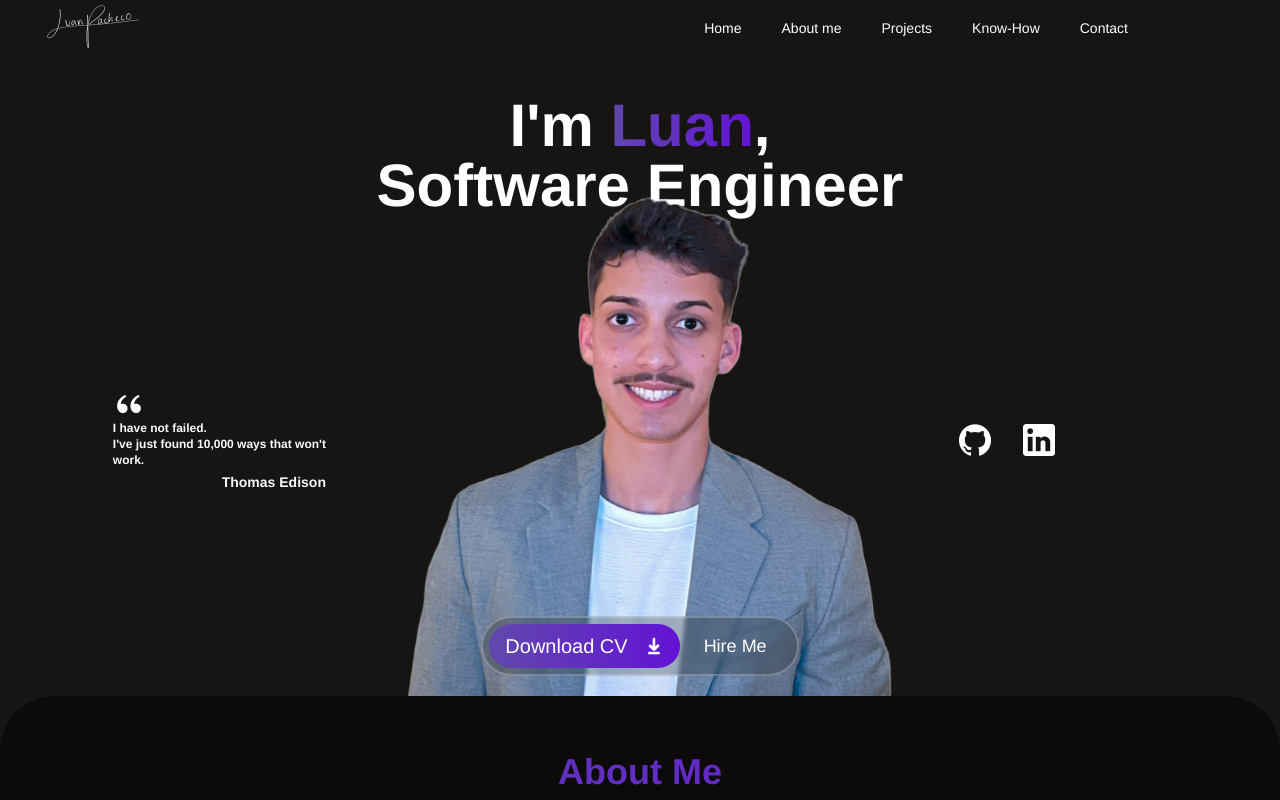
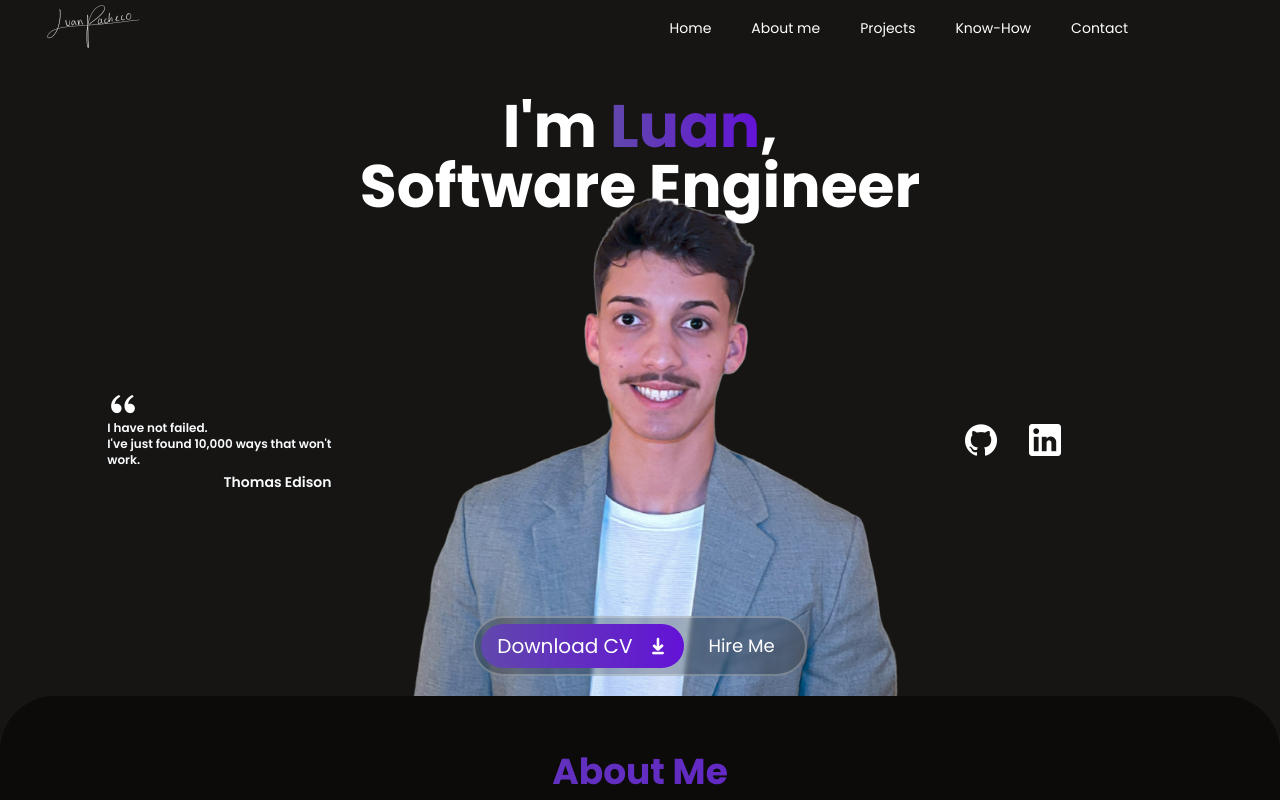
Before and after one commit to Luanpaacheco/Luan-Portfolio, a React (Vite) app: page / in a window 1280 px wide. Shown: the top 800 px of the page. Built offline with nearby package versions, Linux system fonts and the light colour scheme.

Commit message:
feature: mudando a a letra

```diff
--- a/index.html
+++ b/index.html
@@ -7,6 +7,7 @@
     <title>Luan´s portfolio</title>
   </head>
   <body>
+    <link href="https://fonts.googleapis.com/css2?family=Poppins:wght@400;500;600;700&display=swap" rel="stylesheet">
     <div id="root"></div>
     <script type="module" src="/src/main.tsx"></script>
   </body>
--- a/src/App.tsx
+++ b/src/App.tsx
@@ -9,7 +9,7 @@
 
   return (
     <>
-      <div className="bg-[#161513]  w-full h-full">
+      <div className="bg-[#161513]  w-full h-full font-sans">
         <Home/>
       </div>
 
--- a/tailwind.config.js
+++ b/tailwind.config.js
@@ -5,7 +5,9 @@
     "./src/**/*.{js,ts,jsx,tsx}"
   ],
   theme: {
-    extend: {},
+    extend: {fontFamily: {
+      sans: ['Poppins', 'sans-serif']
+    }},
   },
   plugins: [],
 }
```
